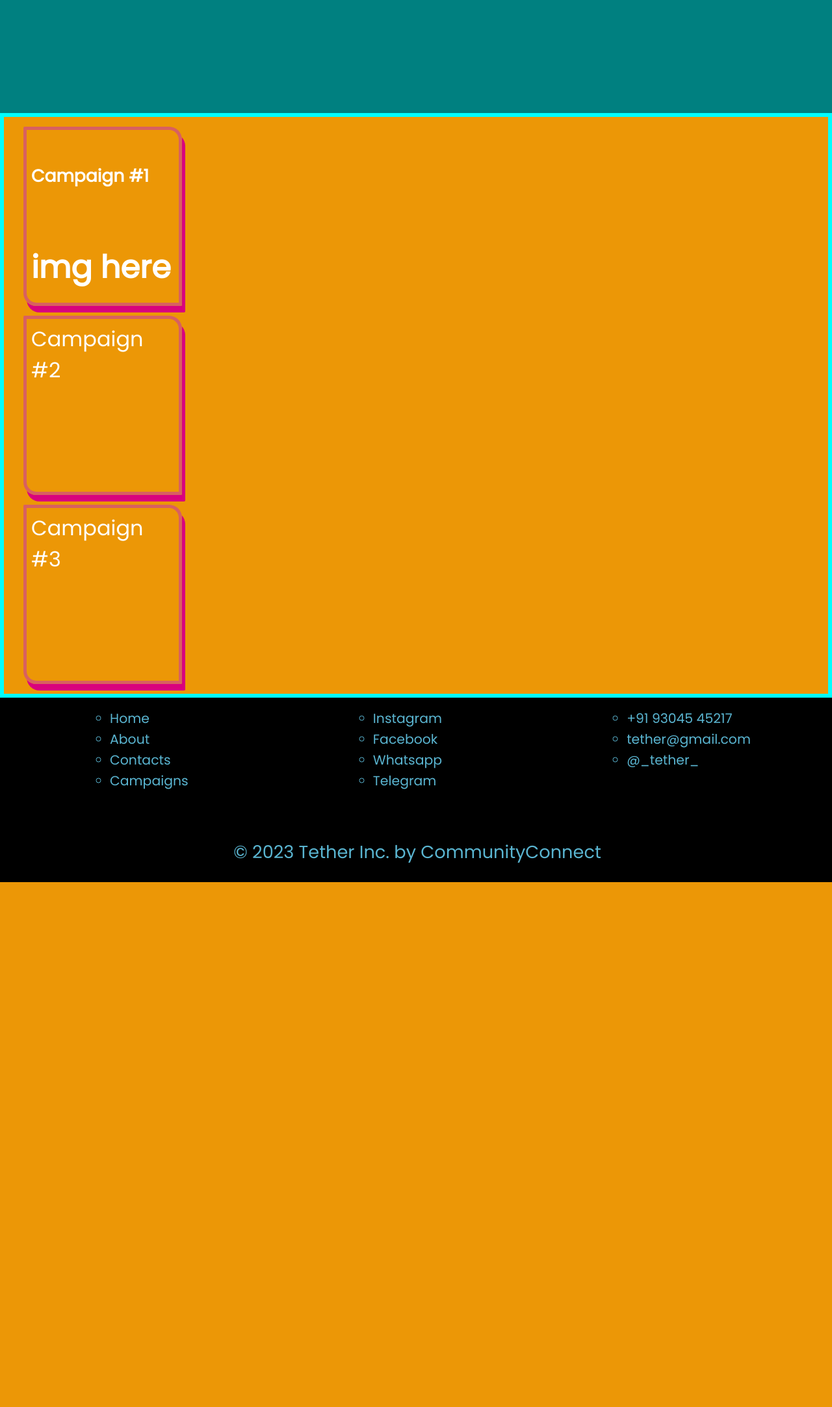
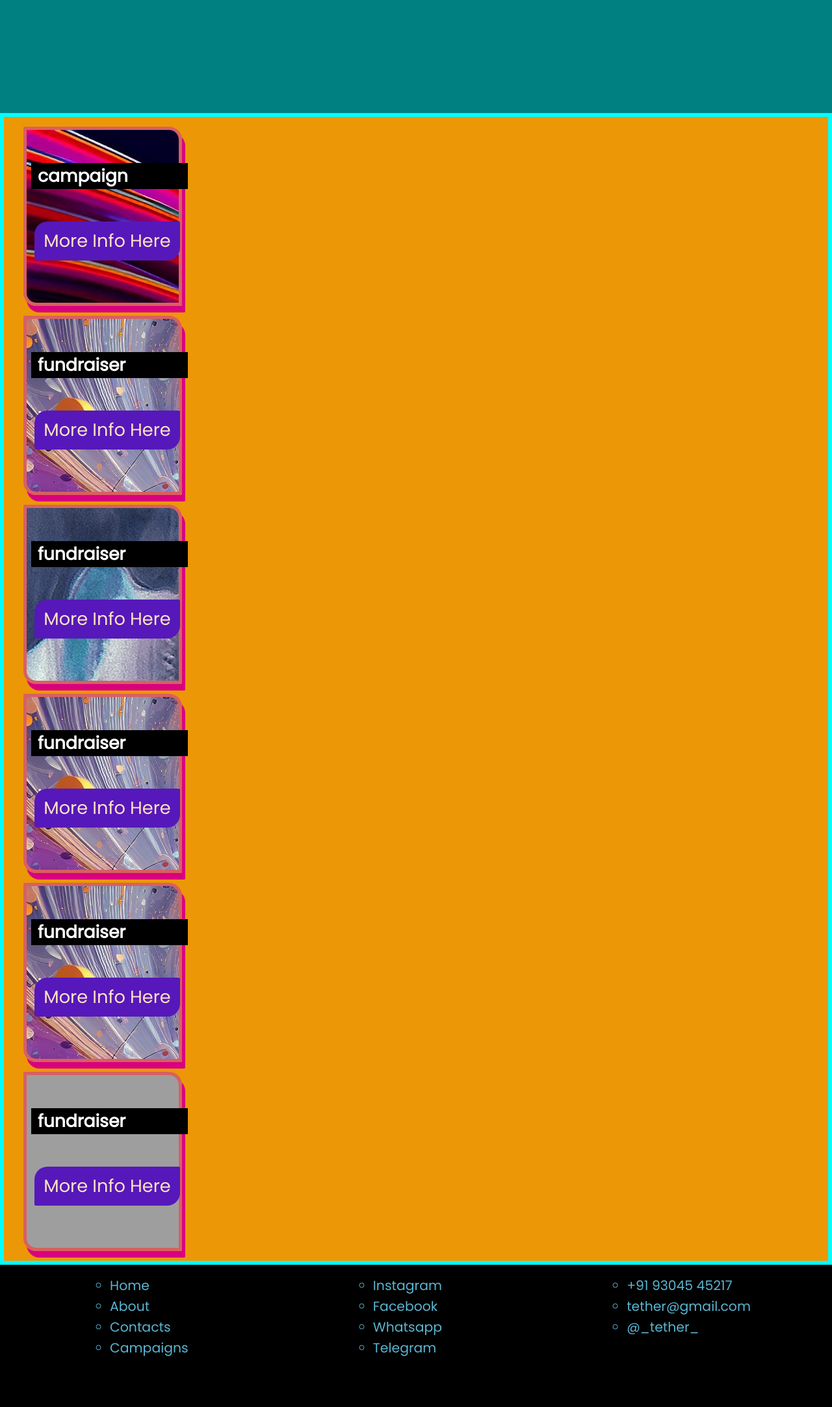
Before and after one commit to DominicCloud/Tether-by-CommunityConnect, a Django app: page /campaigns in a window 1280 px wide. Shown: the part 306-2472 px from the top of the page at 65% size. Before the commit the page ends 1664 px from the top, so only its background shows below. Run offline with Django 4.2, Linux system fonts and the light colour scheme; a user stored in the database is signed in; data comes from the database, SQL or seed files in the repository; both versions use the stored data as it was after the commit; grey boxes are pictures that could not be loaded.

Commit message:
90% Done
Almost done wit h fully functional website

```diff
--- a/Tether/urls.py
+++ b/Tether/urls.py
@@ -9,5 +9,6 @@ urlpatterns = [
     path('login', views.loginUser, name="login_page"),
     path('logout', views.logoutUser, name="loggingemout"),
     path('campaigns', views.campaigns, name="campaigns_page"),
-    path('create', views.createCampaign, name="create_campaigns")
+    path('create', views.createCampaign, name="create_campaigns"),
+    path('display/<int:id>/', views.displayCampaign, name="display_campaign")
 ]
--- a/Tether/views.py
+++ b/Tether/views.py
@@ -76,7 +76,11 @@ def campaigns(request):
         if not x.role == 'naive_user':
             print('working')
             user_role = 1
-    return render(request, 'campaigns.html', {'user_role': user_role})
+
+    campaigns_collection = Campaign.objects.all()
+
+    context = {'user_role':user_role, 'campaigns':campaigns_collection}
+    return render(request, 'campaigns.html', context)
 
 def createCampaign(request):
     user_role= 0
@@ -115,3 +119,8 @@ def createCampaign(request):
         Campaign.objects.create(title=title, campaign_type=campaign_type, description=description, doe=doe, tags_arr=tags_arr, bgimg=bgimg, contact_info=c_info)
         print(title, campaign_type, description, doe, tags_arr, c_info)
     return render(request, 'create.html', {'user_role': user_role})
+
+
+def displayCampaign(request, id):
+    req_campaign = Campaign.objects.filter(id=id)
+    return render(request, 'display.html', {'campaign':req_campaign})
--- a/static/campaign.css
+++ b/static/campaign.css
@@ -8,6 +8,8 @@
 .campaign-container{
     display: flex;
     flex-direction: column;
+    height: fit-content;
+    flex-wrap: wrap;
     gap:5px;
     padding:10px;
     justify-content: space-around;
@@ -18,6 +20,7 @@
     border: 5px solid #d86060;
     border-radius: 2px 20px 2px 20px;
     box-shadow: 5px 10px #D9027D;
+    object-fit: contain;
     padding:5px;
     margin: 5px;
     margin-left: 20px;
@@ -31,18 +34,54 @@
 }
 
 .somecontent{
-    width: calc(var(4*--root-font-size));
-    height: calc(var(10*--root-font-size));
+
+    border: 2px solid red;
+    /* overflow: hidden; */
+}
+
+/*STYLE 1 BUTTON*/
+.btn-3{
+    color: bisque;
+    font-family: 'Poppins', sans-serif;
+    font-size: 0.85em;
+    background-color: var(--purple);
+    margin: 5px;
+    width: inherit;
+    height: 60px;
+    padding: 2px 10px 2px 10px;
+    border: 0px solid silver;
+    border-radius: 20px 2px 20px 2px;
+
+    transition: all 0.15s ease-in;
+
+}
+.btn-3:hover{
+    background-color: inherit;
+    border: 3px solid silver;
+    color: rgb(222, 201, 153);
+    border-radius: 2px 20px 2px 20px;
+    cursor: pointer;
+}
+.btn-3:active{
+    border-radius: 50px;
+    color: bisque;
+    padding: 15px 15px 2px 2px;
+
+    transition: all 0.1s ease-in;
 }
 
 .sub-item-1{
-    border: 5px solid #e069ad;
-    border: none;
+    /* border: 5px solid #e069ad; */
     padding: 2px;
     flex: 1;
-    min-height: 50%;
-    display: flex;
-    flex-direction: column;
+    width:inherit;
+}
+
+.sub-item-1 h5{
+    background-color: black;
+    padding-left: 10px;
+    padding-right: 7px;
+    width:inherit;
 }
 .sub-item-2{
     visibility: hidden;
--- /dev/null
+++ b/static/display.css
@@ -0,0 +1,20 @@
+.campaign-window{
+    min-height: 8em;
+    max-height: fit-content;
+    width: 100%;
+    display: flex;
+    flex-direction: column;
+    justify-content: center;
+    align-items: center;
+    margin: 55px 0px 25px 0px;
+    font-size: 3rem;
+    font-weight: bold;
+    color: white;
+    padding-top: 20px 10px 20px 10px;
+    background-color: darkblue;
+}
+
+.c_info{
+    font-size: 30px;
+    align-self: flex-start;
+}
--- a/templates/base.html
+++ b/templates/base.html
@@ -10,6 +10,7 @@
     <link rel="stylesheet" type="text/css" href="{% static 'index.css' %}" />
     <link rel="stylesheet" type="text/css" href="{% static 'campaign.css' %}"/>
     <link rel="stylesheet" type="text/css" href="{% static 'create.css' %}"/>
+    <link rel="stylesheet" type="text/css" href="{% static 'display.css' %}"/>
 
     <link rel="preconnect" href="https://fonts.googleapis.com" />
     <link rel="preconnect" href="https://fonts.gstatic.com" crossorigin />
--- a/templates/campaigns.html
+++ b/templates/campaigns.html
@@ -6,21 +6,21 @@
 </div>
 <div class="campaign-container">
 
-    <div class="campaign-item" onmouseover="showDescription(this)" onmouseout="hideDescription(this)">
+    {% for campaign in campaigns %}
+    {% if campaign.bgimg %}
+        <div class="campaign-item" onmouseover="showDescription(this)" onmouseout="hideDescription(this)" style="background: url({{campaign.bgimg.url}}); object-fit: scale-down;">
+
+
             <div class="sub-item-1">
-            <h5>Campaign #1</h5>
-            <div class="somecontent"><h2>img here</h2></div>
-            <!-- <p>date</p>
-            <p>time</p> -->
+                <h5>{{campaign.campaign_type}}</h5>
+
+                <button class="btn-3"><a href="/display/{{campaign.id}}">More Info Here</button>
             </div>
-        <!-- <div class="sub-item-2">
-            <div class="item-1">Date here</div>
-            <div class="item-2">Time Here</div>
-        </div> -->
-        <div class="hidden-info"><i>Campaign Title 1</i>
-            <br>Lorem ipsum dolor sit, amet consectetur adipisicing elit. Natus ipsam ratione ullam ex quis, similique sapiente, sunt officiis libero tenetur hic rerum praesentium laboriosam unde, ut quasi soluta incidunt aperiam.
 
+            <div class="hidden-info"><i>{{campaign.title}}</i>
+                <br>{{campaign.description}}
             </div>
+
             <div class="hidden-links"><i>Links</i>
                 <br>
                 <a href="https://www.w3schools.com/" target="_blank">w3schools</a><br>
@@ -30,14 +30,19 @@
 
         </div>
 
-    <div class="campaign-item" onmouseover="showDescription(this)" onmouseout="hideDescription(this)">
-        <div class="sub-item-1">Campaign #2</div>
-        <div class="sub-item-2">
-            <div class="item-1">A</div>
-            <div class="item-2">B</div>
+        {% else %}
+
+            <div class="campaign-item" onmouseover="showDescription(this)" onmouseout="hideDescription(this)" style="background: url('static/stock/default1.jpeg'); object-fit: scale-down;">
+                <div class="sub-item-1">
+                    <h5>{{campaign.campaign_type}}</h5>
+
+                    <button class="btn-3"><a href="/display/{{campaign.id}}">More Info Here</button>
                 </div>
-        <div class="hidden-info"><i>Campaign Title 2</i><br>Lorem ipsum dolor sit, amet consectetur adipisicing elit. Natus ipsam ratione ullam ex quis, similique sapiente, sunt officiis libero tenetur hic rerum praesentium laboriosam unde, ut quasi soluta incidunt aperiam.
+
+                <div class="hidden-info"><i>{{campaign.title}}</i>
+                    <br>{{campaign.description}}
                 </div>
+
                 <div class="hidden-links"><i>Links</i>
                     <br>
                     <a href="https://www.w3schools.com/" target="_blank">w3schools</a><br>
@@ -45,42 +50,24 @@
                     <a href="https://www.canva.com/" target="_blank">Canva</a><br>
                 </div>
             </div>
+        {% endif %}
 
-    <div class="campaign-item" onmouseover="showDescription(this)" onmouseout="hideDescription(this)">
-        <div class="sub-item-1">Campaign #3</div>
-        <div class="sub-item-2">
-            <div class="item-1">A</div>
-            <div class="item-2">B</div>
-        </div>
-        <div class="hidden-info"><i>Campaign Title 3</i><br>Lorem ipsum dolor sit, amet consectetur adipisicing elit. Natus ipsam ratione ullam ex quis, similique sapiente, sunt officiis libero tenetur hic rerum praesentium laboriosam unde, ut quasi soluta incidunt aperiam.
-        </div>
-        <div class="hidden-links"><i>Links</i>
-            <br>
-            <a href="https://www.w3schools.com/" target="_blank">w3schools</a><br>
-            <a href="https://www.google.com/" target="_blank">Google</a><br>
-            <a href="https://www.canva.com/" target="_blank">Canva</a><br>
-        </div>
-    </div>
-
+    {% endfor %}
 </div>
 
 <script>
     function showDescription(card) {
     const description = card.querySelector('.hidden-info');
     const links = card.querySelector('.hidden-links');
-    const itemdiv = card.querySelector('sub-item-2');
     description.style.visibility = 'visible';
     links.style.visibility = 'visible';
-    itemdiv.style.visibility = 'block';
     }
 
     function hideDescription(card) {
     const description = card.querySelector('.hidden-info');
     const links = card.querySelector('.hidden-links');
-    const itemdiv = card.querySelector('sub-item-2');
     description.style.visibility = 'hidden';
     links.style.visibility = 'hidden';
-    itemdiv.style.visibility = 'none';
     }
 
 </script>
--- a/templates/index.html
+++ b/templates/index.html
@@ -5,10 +5,6 @@
 {% if request.user.is_authenticated %}
 <div class="page-window">
   <p class="welcome_user">Welcome back to the journey, {{request.user}}</p>
-  {% comment %} <h5>making someone's life easier has never gotten easier.</h5>
-  <h4>
-    the most accessible and intuitive way to lend a hand to a needy one.
-  </h4> {% endcomment %}
 </div>
 {% else %}
 <div class="page-window flex-column" id="go-here">
```
Also changed, not shown: templates/display.html (added, +26 -0 lines), db.sqlite3, media/images/desktop_background_image2_fvFFgja.jpg (added), static/stock/default1.jpeg (added), static/stock/default2.jpeg (added), 1 other file. Lines whose indentation alone changed are shown as unchanged.
